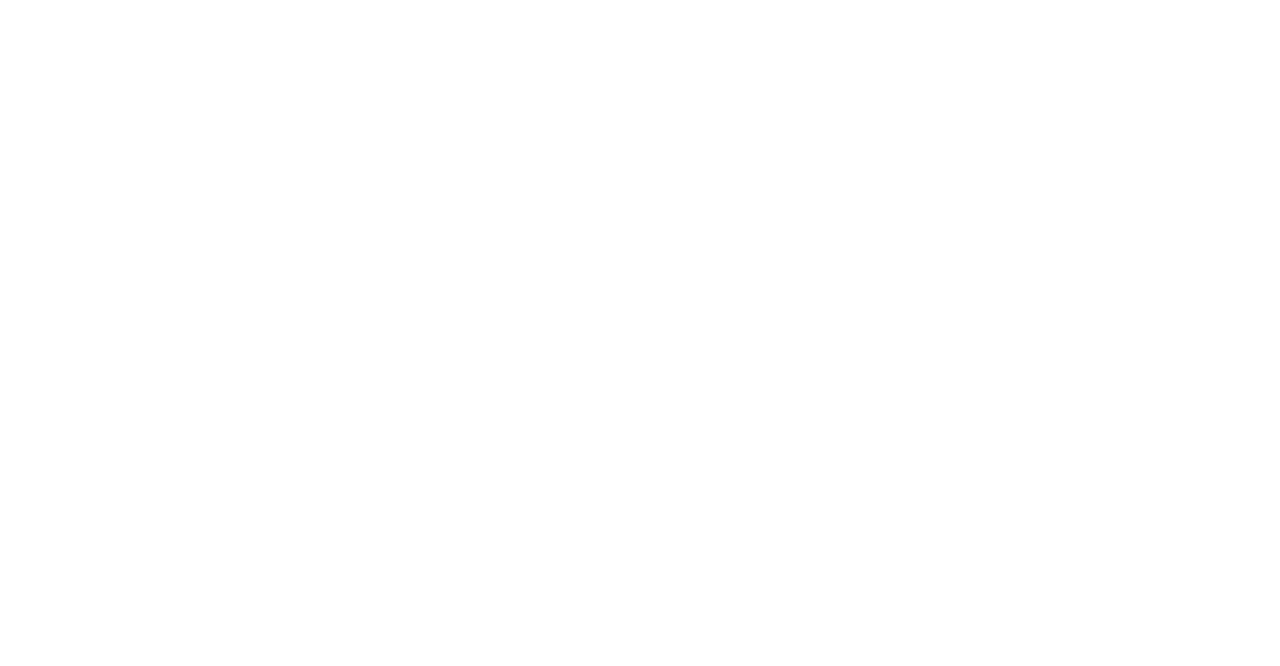
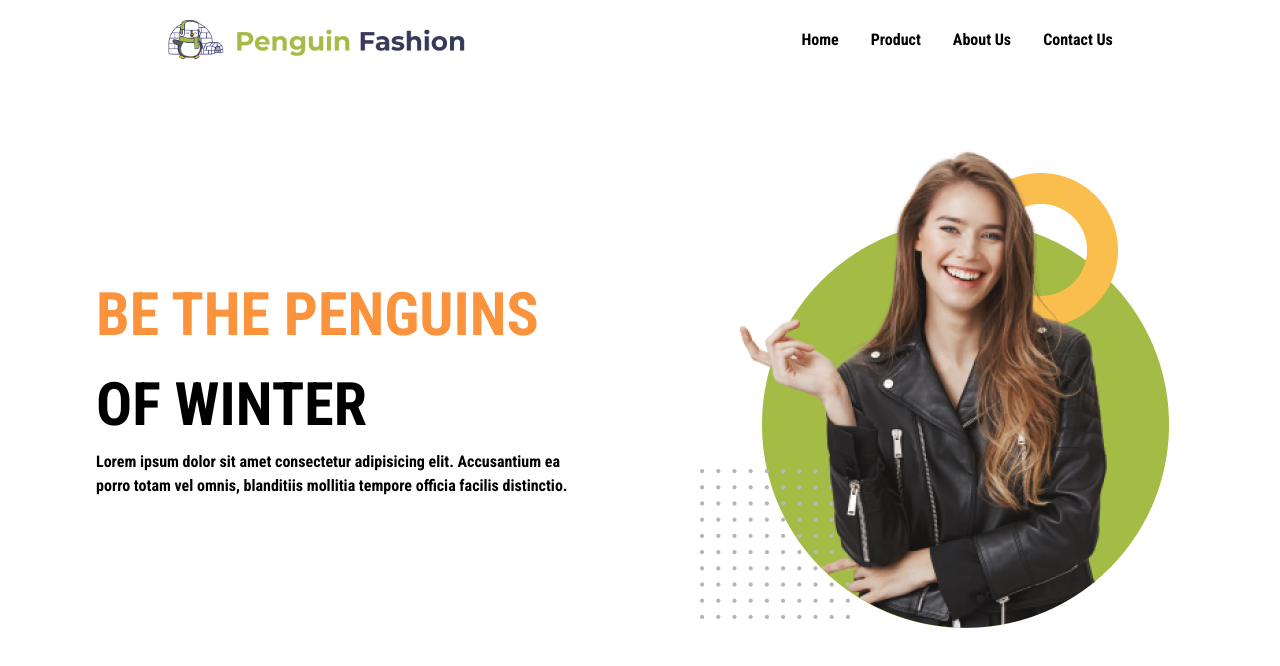
Before and after one commit to zhzahid1911509/penguin-fashion-project, a plain HTML site: page index.html in a window 1280 px wide. Drawn offline with nearby package versions, Linux system fonts and the light colour scheme.

Commit message:
files added

```diff
--- a/index.html
+++ b/index.html
@@ -4,8 +4,46 @@
     <meta charset="UTF-8">
     <meta name="viewport" content="width=device-width, initial-scale=1.0">
     <title>Penguin Fashion</title>
+    <script src="https://cdn.tailwindcss.com"></script>
+    <link rel="preconnect" href="https://fonts.googleapis.com">
+    <link rel="preconnect" href="https://fonts.gstatic.com" crossorigin>
+    <link href="https://fonts.googleapis.com/css2?family=Roboto+Condensed:wght@700&display=swap" rel="stylesheet">
+    <style>
+        *{
+            margin: 0;
+            padding: 0;
+            font-family: 'Roboto Condensed', sans-serif;
+        }
+    </style>
 </head>
 <body>
+    <header class="h-full">
+        <nav class="pt-5 w-full m-auto">
+            <div class="flex flex-col sm:flex-row justify-around items-center">
+                <img class="w-[300px]" src="icons/logo.png" alt="">
+                <ul class="flex gap-8 items-center">
+                    <li>Home</li>
+                    <li>Product</li>
+                    <li>About Us</li>
+                    <li>Contact Us</li>
+                </ul>
+            </div>
+        </nav>
+        <div class="flex flex-col gap-24 items-center mt-20 md:flex-row">
+            <div class="w-full ml-24">
+                <h1 class="text-[60px] font-bold"><span class="text-orange-400">BE THE PENGUINS</span> OF WINTER</h1>
+                <P>Lorem ipsum dolor sit amet consectetur adipisicing elit. Accusantium ea porro totam vel omnis, blanditiis mollitia tempore officia facilis distinctio.</P>
+            </div>
+            <div class="w-full mr-24 flex justify-center items-center">
+                <img class="max-w-full max-h-full" src="images/model.png" alt="">
+            </div>
+        </div>
+    </header>
+    <main>
 
+    </main>
+    <footer>
+
+    </footer>
 </body>
 </html>
```
Also changed, not shown: icons/bg1.png (added), icons/bg2.png (added), icons/bg3.png (added), icons/box.png (added), icons/house.png (added), icons/logo.png (added), icons/question.png (added), icons/shopping-cart 1.png (added), images/jacket-1.png (added), images/jacket-2.png (added), images/jacket-3.png (added), images/jacket-4.png (added), images/jacket-5.png (added), images/jacket-6.png (added), 2 more files.
